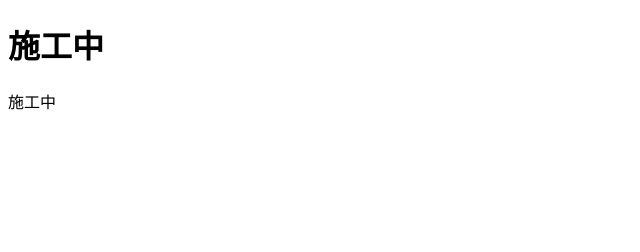
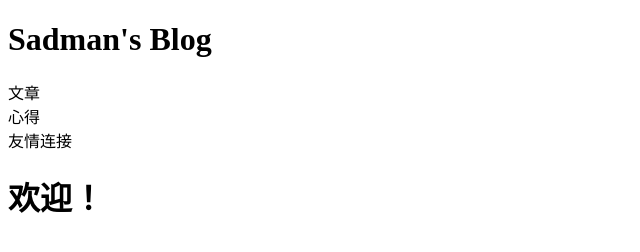
Before and after one commit to rodeal/sadman, a plain HTML site: page index.html in a window 1280 px wide. Shown: the whole page, without its empty margins (0-640 px from the left). Drawn offline with Linux system fonts and the light colour scheme.

Commit message:
On branch master Your branch is up to date with 'origin/master'.
Changes to be committed:
	modified:   index.html

```diff
--- a/index.html
+++ b/index.html
@@ -1,13 +1,20 @@
 <!DOCTYPE html>
 <html>
-<head>
-<meta charset="utf-8">
-<title>欢迎</title>
-</head>
-<body>
 
-<h1>施工中</h1>
-<p>施工中</p>
 
-</body>
+	<body>
+		<div id='header'>
+			<h1>Sadman's Blog</h1>
+		</div>
+
+		<div id="nav">
+			文章<br>
+			心得<br>
+			友情连接<br>
+		</div>
+
+		<div id="section">
+			<h1>欢迎！</h1>
+	</body>
+
 </html>
```
